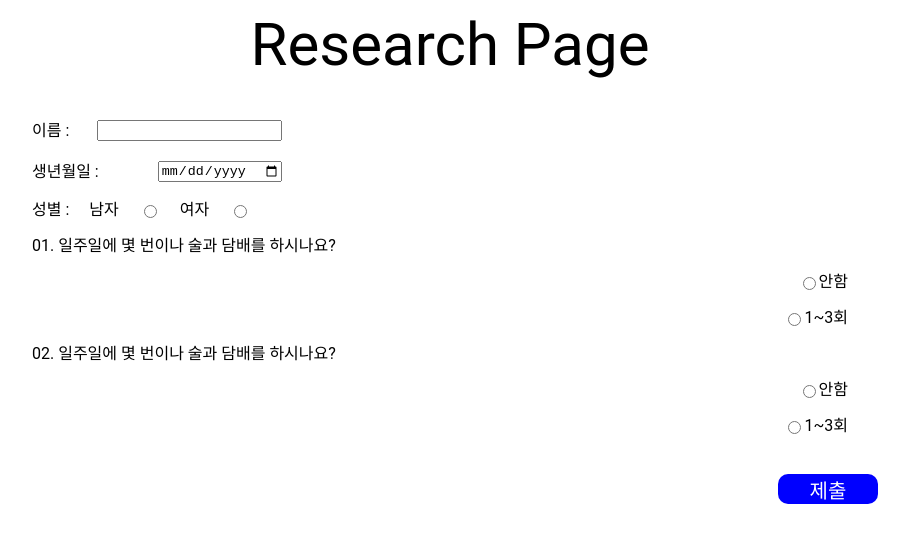
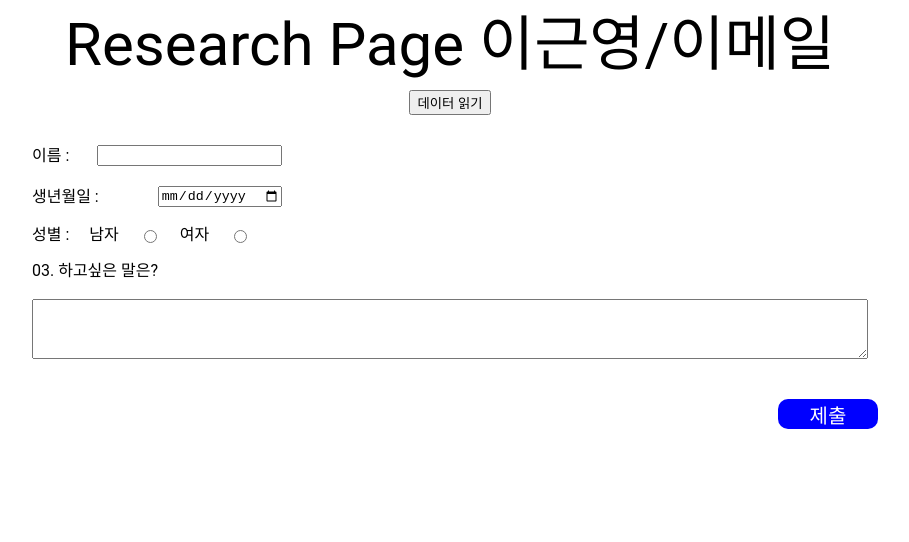
Before and after one commit to Keunyeong/research, a React (Create React App) app: page / in a window 1280 px wide. Shown: the top 542 px of the page, without its empty margins (190-1099 px from the left). Built offline with nearby package versions, Linux system fonts and the light colour scheme.

Commit message:
feat: firestore storage & json to exel Complete.

```diff
--- a/package.json
+++ b/package.json
@@ -6,12 +6,14 @@
     "@testing-library/jest-dom": "^5.16.4",
     "@testing-library/react": "^13.1.1",
     "@testing-library/user-event": "^13.5.0",
+    "firebase": "^9.6.11",
     "react": "^18.0.0",
     "react-dom": "^18.0.0",
     "react-router-dom": "^6.3.0",
     "react-scripts": "5.0.1",
     "styled-components": "^5.3.5",
-    "web-vitals": "^2.1.4"
+    "web-vitals": "^2.1.4",
+    "write-excel-file": "^1.3.16"
   },
   "scripts": {
     "start": "react-scripts start",
--- a/src/App.js
+++ b/src/App.js
@@ -1,13 +1,16 @@
 import { Route, Routes } from "react-router-dom";
 import Research from "./pages/Research";
 import Result from "./pages/Result";
+import Subjects from "./store/Subjects";
 
 function App() {
   return (
-    <Routes>
-      <Route path="/" element={<Research />}></Route>
-      <Route path="/result" element={<Result />}></Route>
-    </Routes>
+    <Subjects>
+      <Routes>
+        <Route path="/" element={<Research />}></Route>
+        <Route path="/result" element={<Result />}></Route>
+      </Routes>
+    </Subjects>
   );
 }
 
--- /dev/null
+++ b/src/firebase/firebase.jsx
@@ -0,0 +1,48 @@
+import { initializeApp } from "firebase/app";
+import { getFirestore } from "firebase/firestore";
+import { collection, addDoc, getDocs } from "firebase/firestore";
+
+const firebaseConfig = {
+  apiKey: "AIzaSyD_zLU9OSgb8kMdJAR05sdU56saOM5abUQ",
+  authDomain: "search-data-test.firebaseapp.com",
+  projectId: "search-data-test",
+  storageBucket: "search-data-test.appspot.com",
+  messagingSenderId: "700300518767",
+  appId: "1:700300518767:web:c9a721630b0b8a269df49a",
+  measurementId: "G-8RCYJHY1YE",
+};
+
+// Initialize Firebase
+const app = initializeApp(firebaseConfig);
+const db = getFirestore(app);
+
+export const addData = async () => {
+  try {
+    const docRef = await addDoc(collection(db, "users"), {
+      first: "Ada",
+      last: "Lovelace",
+      born: 1815,
+    });
+    console.log("Document written with ID: ", docRef.id);
+  } catch (e) {
+    console.error("Error adding document: ", e);
+  }
+};
+
+export const readData = async (setData) => {
+  try {
+    const querySnapshot = await getDocs(collection(db, "users"));
+    const arr = [];
+    querySnapshot.forEach((doc) => {
+      const item = doc.data();
+      console.log(item);
+      arr.push(item);
+      // console.log(doc.id);
+      // console.log(`${doc.id} => ${doc.data()}`);
+    });
+    console.log(arr);
+    setData(arr);
+  } catch (e) {
+    console.error("Error adding document: ", e);
+  }
+};
--- a/src/pages/Research.jsx
+++ b/src/pages/Research.jsx
@@ -1,11 +1,116 @@
 import styled from "styled-components";
 import { useNavigate } from "react-router-dom";
+import { readData } from "../firebase/firebase";
+import { useContext, useState } from "react";
+import { SubjectsContext } from "../store/Subjects";
+import writeXlsxFile from "write-excel-file";
+
+const data = [
+  // Row #1
+  [
+    // Column #1
+    {
+      value: "Name",
+      fontWeight: "bold",
+    },
+    // Column #2
+    {
+      value: "Date of Birth",
+      fontWeight: "bold",
+    },
+    // Column #3
+    {
+      value: "Cost",
+      fontWeight: "bold",
+    },
+    // Column #4
+    {
+      value: "Paid",
+      fontWeight: "bold",
+    },
+  ],
+  // Row #2
+  [
+    // Column #1
+    {
+      // `type` is optional
+      type: String,
+      value: "John Smith",
+    },
+    // Column #2
+    {
+      // `type` is optional
+      type: Date,
+      value: new Date(),
+      format: "mm/dd/yyyy",
+    },
+    // Column #3
+    {
+      // `type` is optional
+      type: Number,
+      value: 1800,
+    },
+    // Column #4
+    {
+      // `type` is optional
+      type: Boolean,
+      value: true,
+    },
+  ],
+  // Row #3
+  [
+    // Column #1
+    {
+      // `type` is optional
+      type: String,
+      value: "Alice Brown",
+    },
+    // Column #2
+    {
+      // `type` is optional
+      type: Date,
+      value: new Date(),
+      format: "mm/dd/yyyy",
+    },
+    // Column #3
+    {
+      // `type` is optional
+      type: Number,
+      value: 2600,
+    },
+    // Column #4
+    {
+      // `type` is optional
+      type: Boolean,
+      value: false,
+    },
+  ],
+];
 
 export default function Research() {
   const navigate = useNavigate();
+  const [datata, setDatata] = useState([]);
+  const context = useContext(SubjectsContext);
+  const { username, email, setUsername } = context;
+  console.log(datata);
+  const excelWirte = async (data) => {
+    await writeXlsxFile(data, {
+      fileName: "file.xlsx",
+    });
+  };
   return (
     <ResearchPage>
-      <h1>Research Page</h1>
+      <h1>
+        Research Page {username}/{email}
+      </h1>
+      <button
+        onClick={async () => {
+          await readData(setDatata);
+          excelWirte(data);
+        }}
+      >
+        데이터 읽기
+      </button>
       <ResearchForm
         action="submit"
         onSubmit={(e) => {
@@ -13,26 +118,28 @@ export default function Research() {
           const name = e.target.name.value;
           const both = e.target.both.value;
           const gender = e.target.gender.value;
+          const q03 = e.target.q03.value;
 
           if (name === "" || both === "" || gender === "") {
             alert("전부 입력해주세요.");
           } else {
-            sessionStorage.setItem("name", e.target.name.value);
-            sessionStorage.setItem("both", e.target.both.value);
-            sessionStorage.setItem("gender", e.target.gender.value);
+            sessionStorage.setItem("name", name);
+            sessionStorage.setItem("both", both);
+            sessionStorage.setItem("gender", gender);
+            sessionStorage.setItem("q03", q03);
             navigate("/result");
           }
+          setUsername(name);
         }}
       >
-        <InputBox width="270" position="space-between">
+        <InputBox width="270px" position="space-between">
           <label htmlFor="name">이름 :</label>
           <input type="text" name="name" />
         </InputBox>
-        <InputBox width="270" position="space-between">
+        <InputBox width="270px" position="space-between">
           <label htmlFor="both">생년월일 :</label>
           <input type="date" name="both" />
         </InputBox>
-
         <RadioBox type="row">
           <QuestionBox>성별 :</QuestionBox>
           <InputBox position="end">
@@ -44,29 +151,50 @@ export default function Research() {
             <input type="radio" name="gender" value="female" />
           </InputBox>
         </RadioBox>
-        <QuestionBox>01. 일주일에 몇 번이나 술과 담배를 하시나요?</QuestionBox>
-        <RadioBox type="column">
-          <InputBox position="end">
-            <input type="radio" name="01" value="0" />
-            <label htmlFor="01">안함</label>
-          </InputBox>
-          <InputBox position="end">
-            <input type="radio" name="01" value="1" />
-            <label htmlFor="01">1~3회</label>
-          </InputBox>
-        </RadioBox>
-        <QuestionBox>02. 일주일에 몇 번이나 술과 담배를 하시나요?</QuestionBox>
-        <RadioBox type="column">
-          <InputBox position="end">
-            <input type="radio" name="02" value="0" />
-            <label htmlFor="02">안함</label>
-          </InputBox>
-          <InputBox position="end">
-            <input type="radio" name="02" value="1" />
-            <label htmlFor="02">1~3회</label>
-          </InputBox>
-        </RadioBox>
-        <SubmitBtn type="submit">제출</SubmitBtn>
+        <ul>
+          {/* {data.map((item, index) => {
+            return (
+              <li key={"q" + index}>
+                <QuestionBox>
+                  {index + 1}. {item.q}
+                </QuestionBox>
+                <RadioBox type="column">
+                  {item.a.map((item2, i) => {
+                    return (
+                      <InputBox position="end" key={"q" + index + "a" + i}>
+                        <label htmlFor={"q0" + index}>{item2}</label>
+                        <input type="radio" name={"q0" + index} value={i} />
+                      </InputBox>
+                    );
+                  })}
+                </RadioBox>
+              </li>
+            );
+          })} */}
+        </ul>
+
+        <QuestionBox>03. 하고싶은 말은?</QuestionBox>
+        <InputBox>
+          <textarea name="q03"></textarea>
+        </InputBox>
+
+        <SubmitBtn
+          type="submit"
+          onClick={() => {
+            const time = new Date();
+            const Month = time.getMonth() + 1;
+            const Dates = time.getDate();
+            const Hours = time.getHours();
+            const Minutes = time.getMinutes();
+            const Seconds = time.getSeconds();
+            sessionStorage.setItem(
+              "time",
+              `${Month}월 ${Dates}일 ${Hours}:${Minutes}:${Seconds}`
+            );
+          }}
+        >
+          제출
+        </SubmitBtn>
       </ResearchForm>
     </ResearchPage>
   );
@@ -116,7 +244,7 @@ const InputBox = styled.div`
   padding: 10px;
   width: ${(props) => {
     if (props.width) {
-      return props.width + "px";
+      return props.width;
     } else {
       return "auto";
     }
@@ -125,6 +253,11 @@ const InputBox = styled.div`
     margin-right: 20px;
   }
   input {
+    cursor: pointer;
+  }
+  textarea {
+    width: 100%;
+    height: 60px;
   }
 `;
 
--- a/src/pages/Result.jsx
+++ b/src/pages/Result.jsx
@@ -1,20 +1,31 @@
+import { useContext } from "react";
 import { useNavigate } from "react-router-dom";
 import styled from "styled-components";
+import { addData } from "../firebase/firebase";
+import { SubjectsContext } from "../store/Subjects";
 
 export default function Result() {
   const navigate = useNavigate();
   const name = sessionStorage.getItem("name");
   const both = sessionStorage.getItem("both");
   const gender = sessionStorage.getItem("gender");
+  const q03 = sessionStorage.getItem("q03");
+  const time = sessionStorage.getItem("time");
+  const context = useContext(SubjectsContext);
+  const { username } = context;
+  console.log(q03);
   return (
     <ResultPage>
       <h1>Result Page</h1>
+      <div>제출 시간 : {time}</div>
       <div>이름 : {name} </div>
+      <div>이름 : {username} </div>
       <div>나이 : {both} </div>
       <div>성별 : {gender === "male" ? "남자" : "여자"} </div>
       <button
         onClick={() => {
           sessionStorage.clear();
+          addData();
           navigate("/");
         }}
       >
--- /dev/null
+++ b/src/store/Subjects.jsx
@@ -0,0 +1,26 @@
+import React, { createContext, useState } from "react";
+
+export const SubjectsContext = createContext();
+// createContext()로 비어 있는 context가 만들어진다.
+
+export default function Subjects(props) {
+  // props로 지정하고 싶은 상태를 만들어준다.
+  const [username, setUsername] = useState("이근영");
+  const [email, setEmail] = useState("이메일");
+  const [arr, setArr] = useState([]);
+
+  return (
+    <SubjectsContext.Provider
+      value={{
+        username,
+        setUsername,
+        email,
+        setEmail,
+        arr,
+        setArr,
+      }}
+    >
+      {props.children}
+    </SubjectsContext.Provider>
+  );
+}
```
Also changed, not shown: 1 other file (tests, documents, lock files or other folders).
